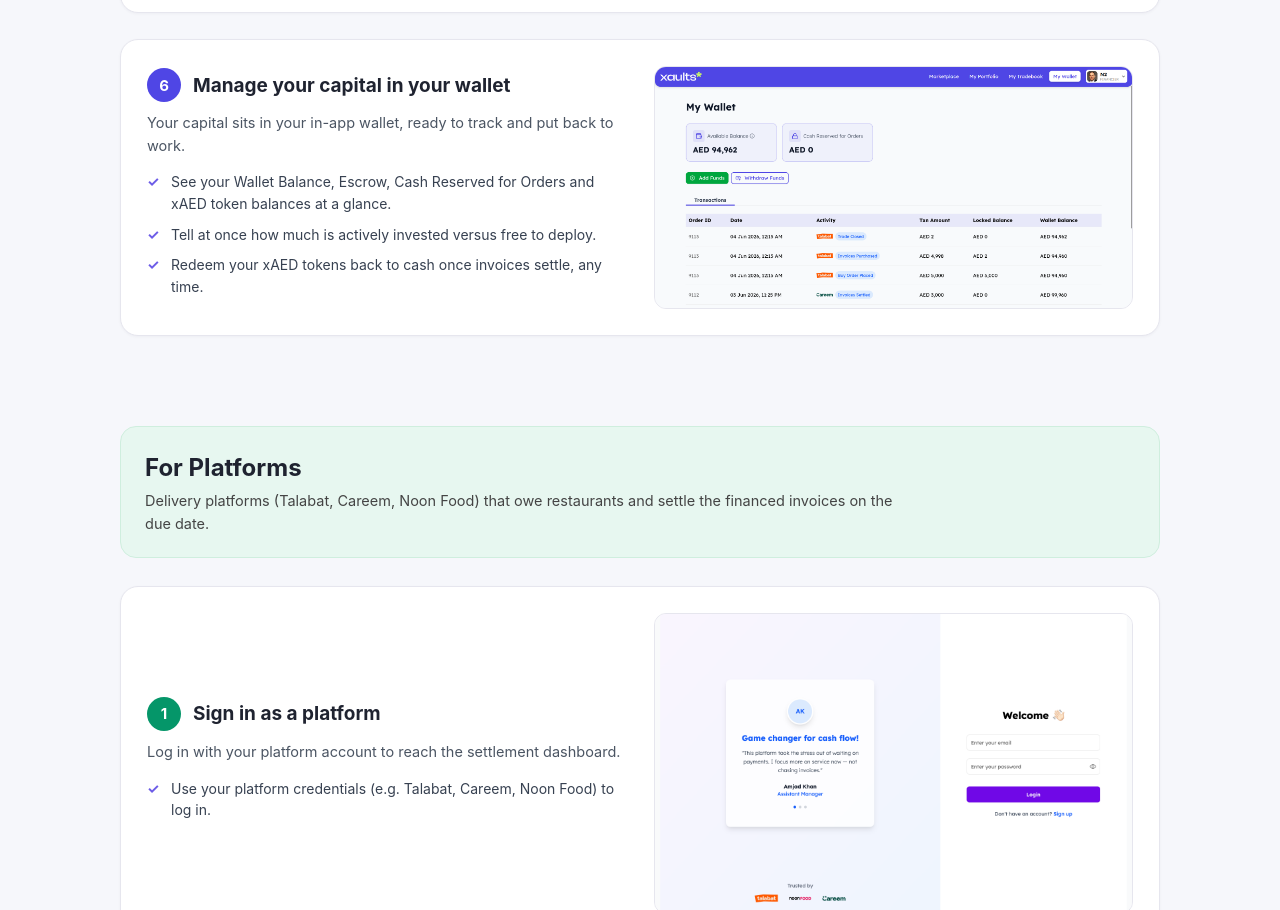
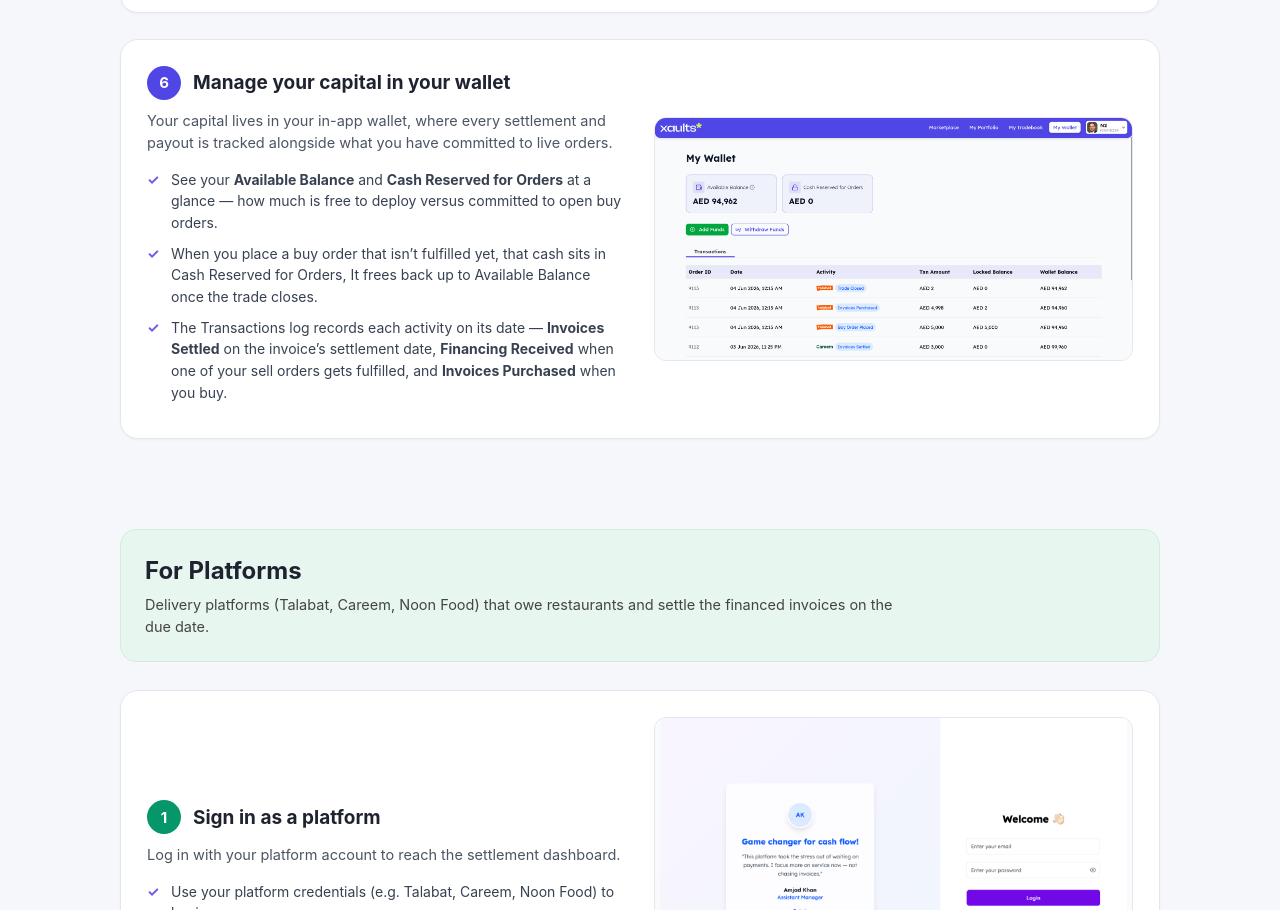
Before and after one commit to Andotrium/rest-finance-tutorial, a plain HTML site: page index.html in a window 1280 px wide. Shown: the part 6556-7466 px from the top of the page. Drawn offline with Linux system fonts and the light colour scheme.

Commit message:
6th point financier update

```diff
--- a/index.html
+++ b/index.html
@@ -415,13 +415,12 @@
             <span class="step-num indigo-num">6</span>
             <h3>Manage your capital in your wallet</h3>
           </div>
-          <p>Your capital sits in your in-app wallet, ready to track and put back to work.</p>
+          <p>Your capital lives in your in-app wallet, where every settlement and payout is tracked alongside what you have committed to live orders.</p>
           <ul>
-            <li>See your Wallet Balance, Escrow, Cash Reserved for Orders and xAED token balances at a glance.</li>
-            <li>Tell at once how much is actively invested versus free to deploy.</li>
-            <li>Redeem your xAED tokens back to cash once invoices settle, any time.</li>
-          </ul>
-        </div>
+            <li>See your <strong>Available Balance</strong> and <strong>Cash Reserved for Orders</strong> at a glance &mdash; how much is free to deploy versus committed to open buy orders.</li>
+            <li>When you place a buy order that isn&rsquo;t fulfilled yet, that cash sits in Cash Reserved for Orders, It frees back up to Available Balance once the trade closes.</li>
+            <li>The Transactions log records each activity on its date &mdash; <strong>Invoices Settled</strong> on the invoice&rsquo;s settlement date, <strong>Financing Received</strong> when one of your sell orders gets fulfilled, and <strong>Invoices Purchased</strong> when you buy.</li>
+          </ul></div>
         <a class="step-img" href="images/financier-wallet.png" target="_blank" rel="noreferrer">
           <img src="images/financier-wallet.png" alt="Financier wallet — capital and investments" loading="lazy" />
         </a>
```
